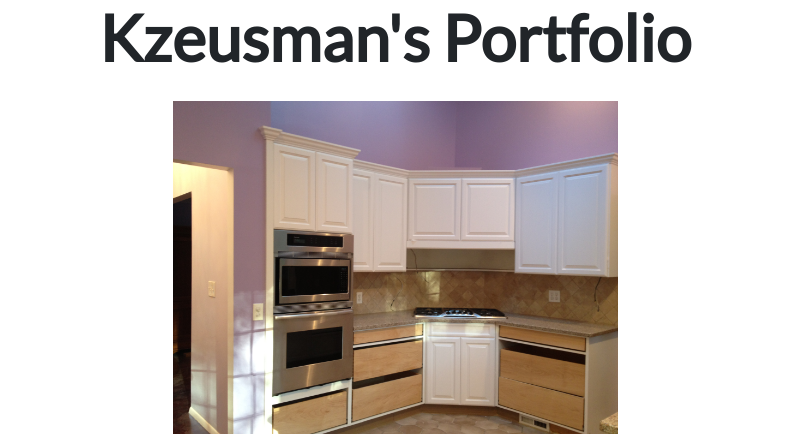
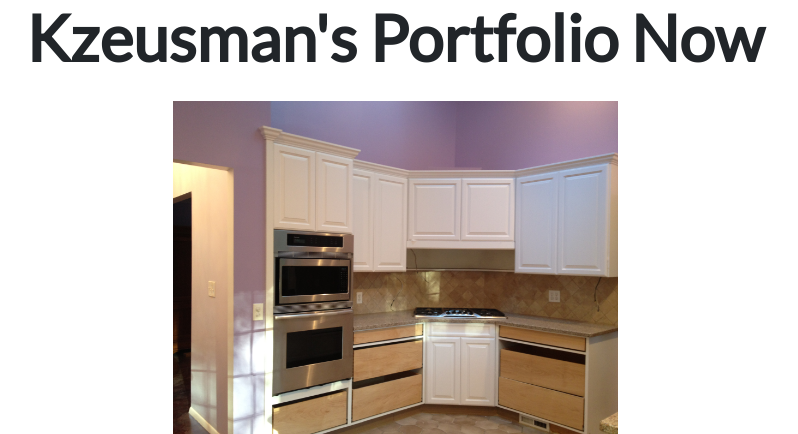
Before and after one commit to kzeusman/django-personal-portfolio, a Django app: page / in a window 1280 px wide. Shown: the part 56-490 px from the top of the page, without its empty margins (245-1043 px from the left). Run offline with Django 3.2, Linux system fonts and the light colour scheme; data comes from the database, SQL or seed files in the repository; some libraries are stand-ins or nearby versions.

Commit message:
new changes

```diff
--- a/personal_portfolio/settings.py
+++ b/personal_portfolio/settings.py
@@ -124,3 +124,8 @@ STATIC_ROOT = os.path.join(BASE_DIR, 'static')
 
 MEDIA_URL = '/media/'
 MEDIA_ROOT = os.path.join(BASE_DIR, 'media')
+
+try:
+    from .local_settings import *
+except ImportError:
+    print("Looks like no local file, You must be on Production")
--- a/portfolio/templates/portfolio/home.html
+++ b/portfolio/templates/portfolio/home.html
@@ -6,7 +6,7 @@
 
 <div class="row justify-content-center mb-3">
   <div class="col-md-9 text-center">
-    <h1 id="hometext" class="font-weight-bold">Kzeusman's Portfolio</h1>
+    <h1 id="hometext" class="font-weight-bold">Kzeusman's Portfolio Now </h1>
   </div>
 </div>
 
```
Also changed, not shown: requirements.txt (added, +11 -0 lines).
